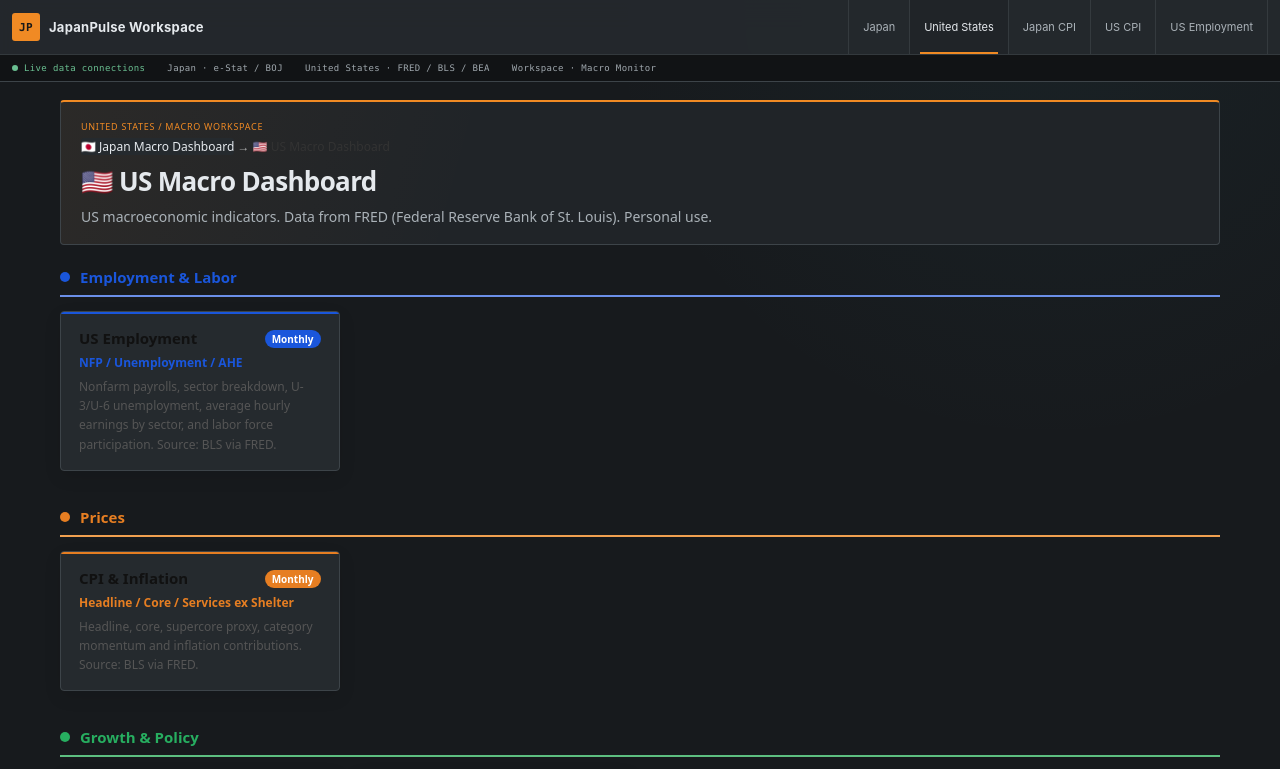
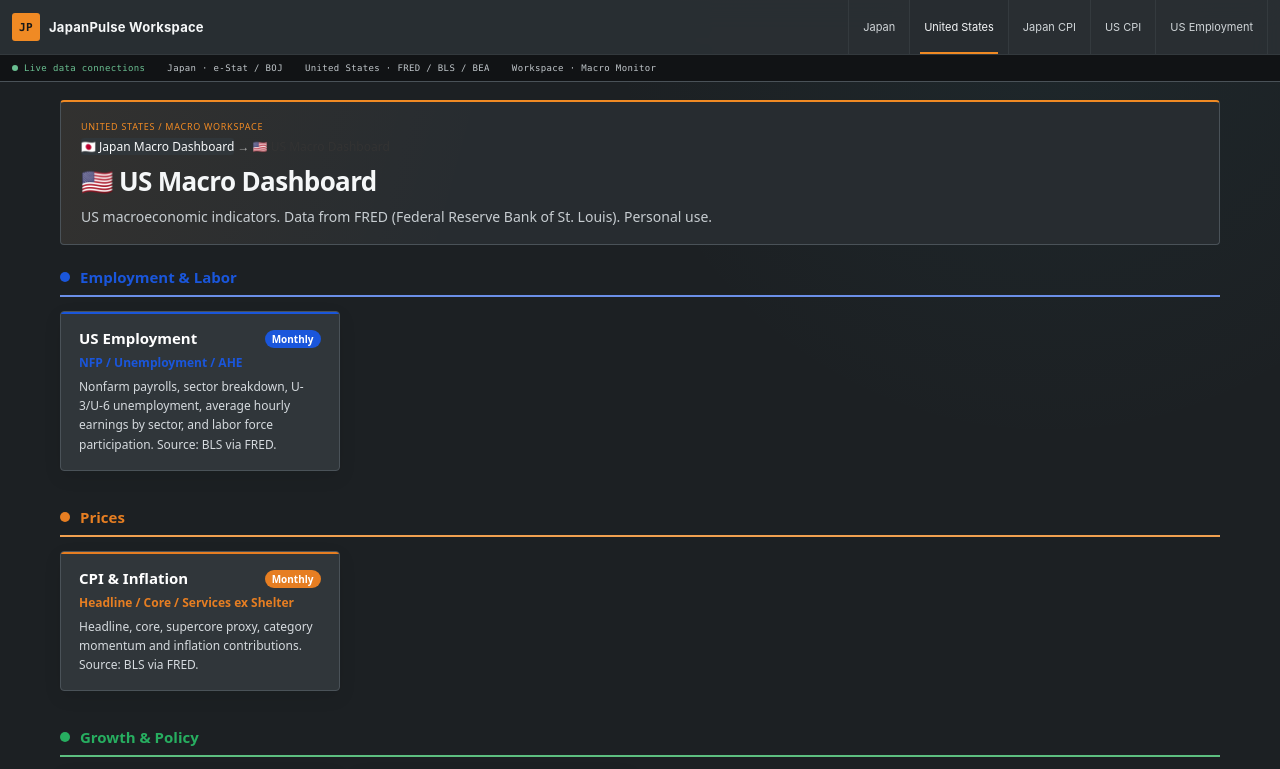
Before and after one commit to Hikky-fuji/japanpulse, a Next.js app: page /us in a window 1280 px wide. Shown: the top 769 px of the page. Built offline with nearby package versions, Linux system fonts and the light colour scheme.

Commit message:
Improve dark workspace contrast

```diff
--- a/app/components/ChartTheme.js
+++ b/app/components/ChartTheme.js
@@ -2,8 +2,8 @@
 
 import { Chart } from 'chart.js'
 
-Chart.defaults.color = '#aab2b8'
-Chart.defaults.borderColor = '#3d4449'
+Chart.defaults.color = '#c7cdd1'
+Chart.defaults.borderColor = '#4a5258'
 Chart.defaults.font.family = 'Inter, ui-sans-serif, system-ui, sans-serif'
 
 export default function ChartTheme() {
--- a/app/globals.css
+++ b/app/globals.css
@@ -1,13 +1,13 @@
 :root {
   color-scheme: dark;
-  --jp-black: #171a1d;
-  --jp-surface: #202428;
-  --jp-surface-raised: #252a2e;
-  --jp-surface-hover: #2d3337;
-  --jp-line: #3d4449;
-  --jp-line-strong: #555d63;
-  --jp-text: #e5e9ed;
-  --jp-muted: #aab2b8;
+  --jp-black: #1c2023;
+  --jp-surface: #272c30;
+  --jp-surface-raised: #30363a;
+  --jp-surface-hover: #383f44;
+  --jp-line: #4a5258;
+  --jp-line-strong: #687178;
+  --jp-text: #f5f7f8;
+  --jp-muted: #c7cdd1;
   --jp-orange: #f08a24;
   --jp-blue: #42a9bc;
   --jp-green: #6abf91;
@@ -48,7 +48,7 @@ a {
   z-index: 30;
   top: 0;
   border-bottom: 1px solid var(--jp-line);
-  background: rgba(37, 41, 45, .97);
+  background: rgba(42, 47, 51, .97);
   backdrop-filter: blur(14px);
 }
 
@@ -106,7 +106,7 @@ a {
   position: relative;
   border-right: 1px solid #343a3e;
   padding: 0 14px;
-  color: var(--jp-muted);
+  color: #d0d5d8;
   font-size: 11px;
   text-decoration: none;
   white-space: nowrap;
@@ -149,7 +149,7 @@ a {
   align-items: center;
   gap: 22px;
   overflow: hidden;
-  color: #9fa7ad;
+  color: #c0c6ca;
   font-family: ui-monospace, SFMono-Regular, Menlo, Monaco, Consolas, monospace;
   font-size: 9px;
   letter-spacing: .04em;
@@ -182,7 +182,7 @@ a {
   justify-content: space-between;
   gap: 16px;
   border-top: 1px solid var(--jp-line);
-  color: #858e94;
+  color: #abb2b7;
   font-family: ui-monospace, SFMono-Regular, Menlo, Monaco, Consolas, monospace;
   font-size: 9px;
   letter-spacing: .04em;
@@ -377,6 +377,15 @@ a {
   transform: translateY(-1px);
 }
 
+.indicator-card > div:first-child > div:first-child {
+  color: #ffffff !important;
+  font-weight: 750 !important;
+}
+
+.indicator-card > div:nth-of-type(3) {
+  color: #d5dade !important;
+}
+
 @media (max-width: 760px) {
   .terminal-header__main {
     width: 100%;
--- a/app/us/cpi/page.module.css
+++ b/app/us/cpi/page.module.css
@@ -1,10 +1,10 @@
 .page {
-  --ink: #e5e9ed;
-  --muted: #aab2b8;
-  --line: #3d4449;
-  --panel: #202428;
-  --canvas: #171a1d;
-  --navy: #202428;
+  --ink: #f5f7f8;
+  --muted: #c7cdd1;
+  --line: #4a5258;
+  --panel: #30363a;
+  --canvas: #1c2023;
+  --navy: #272c30;
   --blue: #42a9bc;
   --teal: #6abf91;
   --orange: #f08a24;
@@ -66,7 +66,7 @@
   color: white;
   background:
     linear-gradient(105deg, rgba(240, 138, 36, .055), transparent 36%),
-    #202428;
+    #272c30;
   box-shadow: none;
 }
 
@@ -93,7 +93,7 @@
 .hero p {
   max-width: 670px;
   margin: 0;
-  color: #b4bbc0;
+  color: #d2d7da;
   font-size: 14px;
   line-height: 1.65;
 }
@@ -102,7 +102,7 @@
   justify-content: flex-start;
   flex-wrap: wrap;
   margin-top: 22px;
-  color: #aab2b8;
+  color: #c7cdd1;
   font-size: 11px;
 }
 
```
Also changed, not shown: app/us/cpi/page.js (+4 -4 lines).
